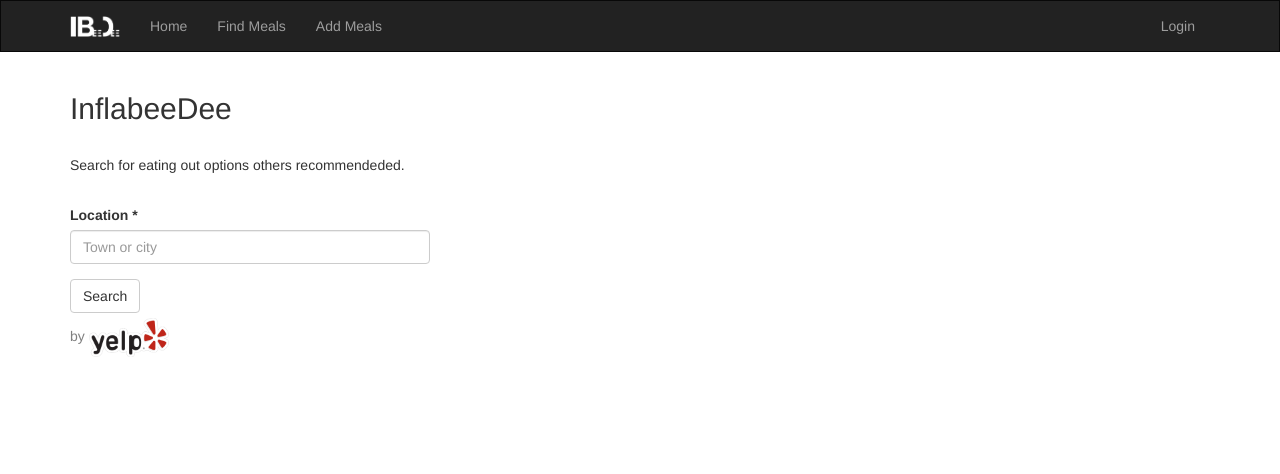
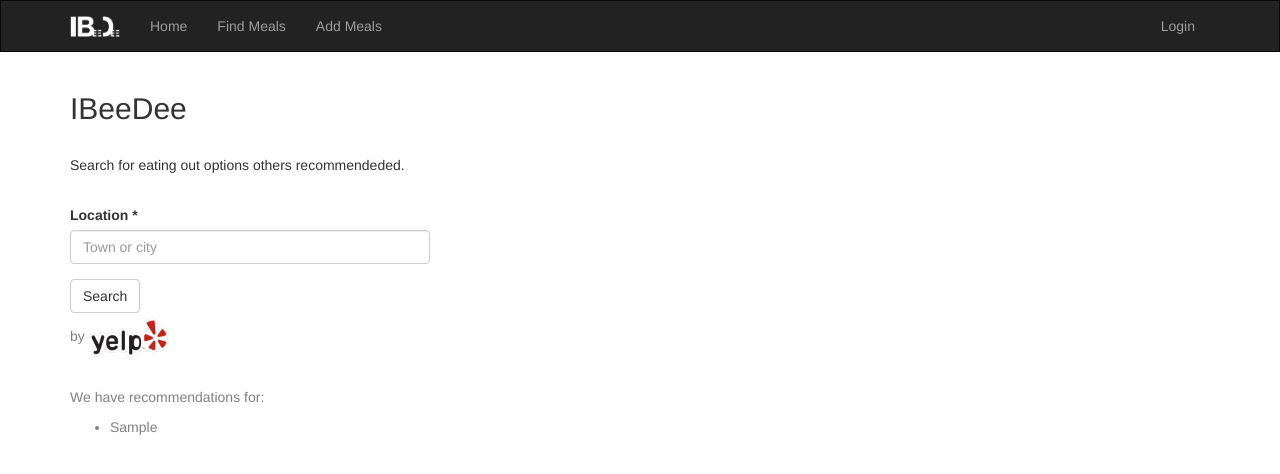
Before and after one commit to nenord/ibd-app, a Flask app: page /post_search in a window 1280 px wide. Shown: the top 474 px of the page. Run offline with Flask 2, Linux system fonts and the light colour scheme; tables that the repository leaves empty hold one stand-in row (values such as "Sample post"); some libraries are stand-ins or nearby versions.

Commit message:
change few names, added list of cities with posts

```diff
--- a/app/routes.py
+++ b/app/routes.py
@@ -78,6 +78,8 @@ def rest_search():
 @app.route('/post_search', methods=['GET', 'POST'])
 def post_search():
     form = SearchPostsForm()
+    unique_cities = Rest.query.with_entities(Rest.city).distinct()
+    cities = [i[0] for i in unique_cities]
     if form.validate_on_submit():
         post_count = Counters.query.filter_by(name='post_count').first()
         if (post_count is None):
@@ -96,7 +98,7 @@ def post_search():
             return redirect(url_for('post_search'))
         session.pop('city')
         return render_template('post_search.html', title='Posts Search', form=form, rests=rests)
-    return render_template('post_search.html', title='Posts Search', form=form)
+    return render_template('post_search.html', title='Post Search', form=form, cities=cities)
 
 @app.route('/login', methods=['GET', 'POST'])
 def login():
@@ -113,7 +115,7 @@ def login():
         if not next_page or url_parse(next_page).netloc != '':
             next_page = url_for('index')
         return redirect(next_page)
-    return render_template('login.html', title='Sign-in', form=form)
+    return render_template('login.html', title='Login', form=form)
 
 @app.route('/register', methods=['GET', 'POST'])
 def register():
--- a/app/templates/base.html
+++ b/app/templates/base.html
@@ -16,7 +16,7 @@
 {% endblock %}
 
 {% block title %}
-  {% if title %} {{ title }} - InflaBeeDee {% else %} Welcome to InflaBeeDee  {% endif %}
+  {% if title %} {{ title }} - IBeeDee {% else %} Welcome to IBeeDee  {% endif %}
 {% endblock %}
 
 {% block navbar %}
--- a/app/templates/index.html
+++ b/app/templates/index.html
@@ -5,10 +5,10 @@
   {% if current_user.is_authenticated %}
     <h2>Hello {{ current_user.username }}</h2>
   {% else %}
-    <h2>InflaBeeDee</h2>
+    <h2>IBeeDee</h2>
   {% endif %}
   <br>
-  <p><span style="font-weight:bold;">Welcome to InflaBeeDee!</span></p>
+  <p><span style="font-weight:bold;">Welcome to IBeeDee!</span></p>
   <p>Where people with Inflammatory Bowel Disease (IBD) can recommend eating out options to each other.</p>
   <p>Hopefully, it will make eating out a little less stressful.</p>
   <br>
--- a/app/templates/post_search.html
+++ b/app/templates/post_search.html
@@ -5,7 +5,7 @@
   {% if current_user.is_authenticated %}
     <h2>Hello {{ current_user.username }}</h2>
   {% else %}
-    <h2>InflabeeDee</h2>
+    <h2>IBeeDee</h2>
   {% endif %}
   <br>
   <p>Search for eating out options others recommendeded.</p>
@@ -23,4 +23,14 @@
       {% include '__post.html' %}
     {% endfor %}
   </div>
+  {% if cities %}
+    <div>
+      <p class="grayed-out">We have recommendations for:</p>
+      <ul>
+        {% for cty in cities %}
+          <li class="grayed-out">{{ cty }}</p>
+        {% endfor %}
+      </ul>
+    </div>
+  {% endif %}
 {% endblock %}
```
